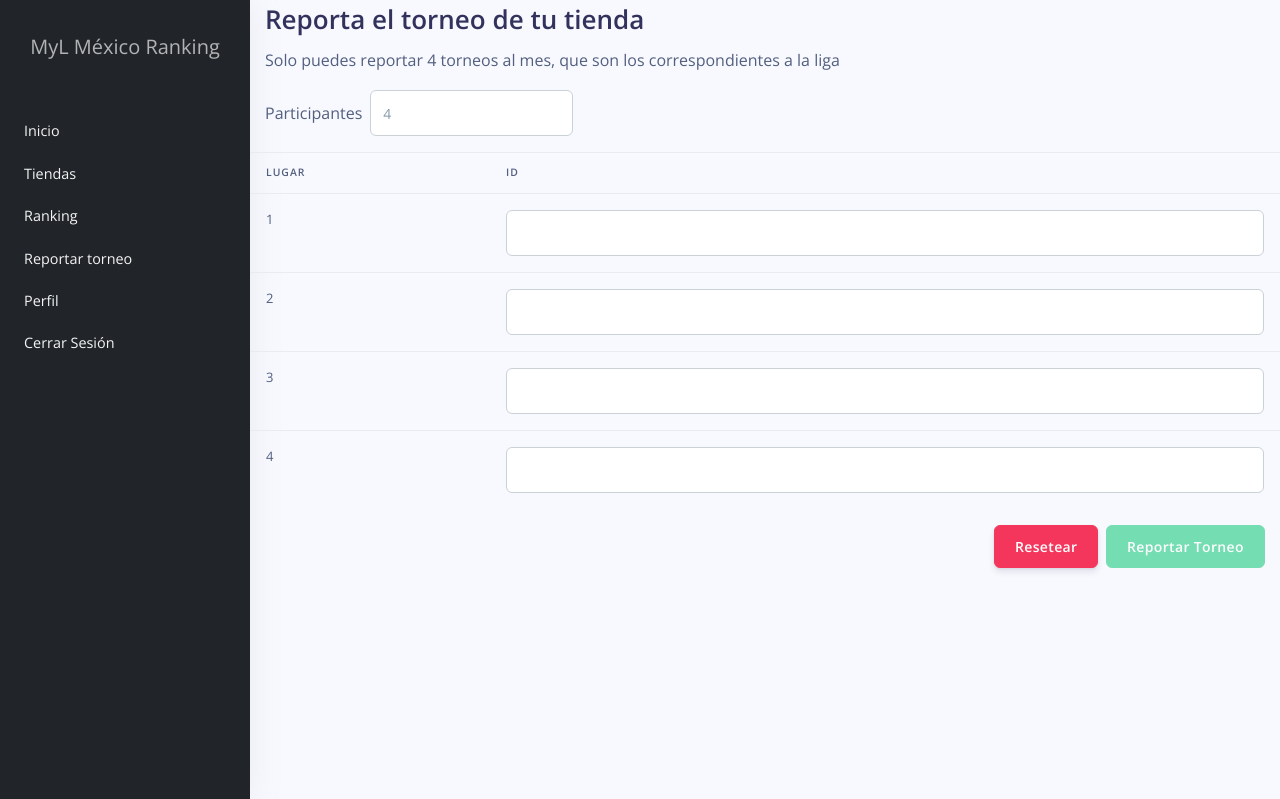
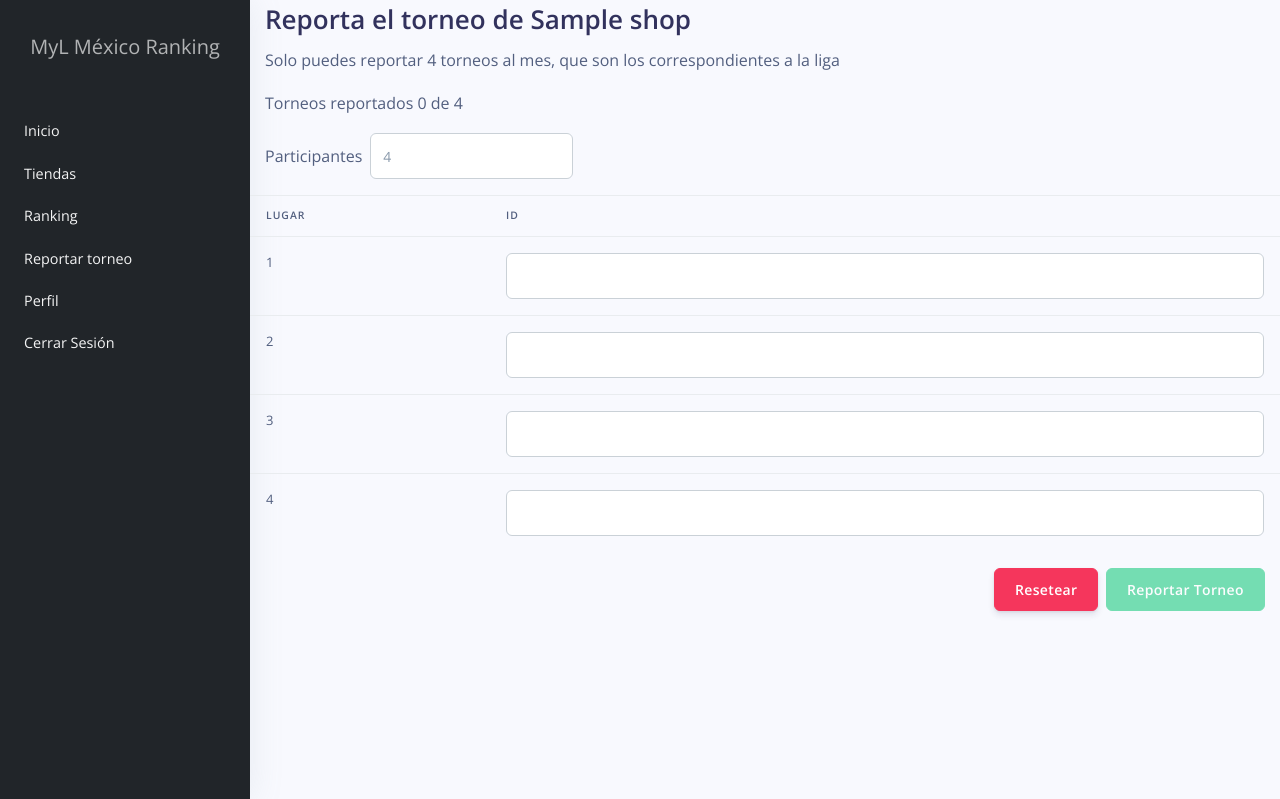
Before and after one commit to kevotovar/myl, a Django app: page /tournaments/report in a window 1280 px wide. Shown: the top 799 px of the page. Run offline with Django 3.2, Linux system fonts and the light colour scheme; a user stored in the database is signed in; tables that the repository leaves empty hold one stand-in row (values such as "Sample post"); some libraries are stand-ins or nearby versions.

Commit message:
Limit 4 tournaments

```diff
--- a/core/utils.py
+++ b/core/utils.py
@@ -1,8 +1,11 @@
 import collections
+import datetime
+from calendar import monthrange
+
+from django.utils import timezone
 
 
 def get_duplicates_from_list(list_to_be_checked):
-    print(list_to_be_checked)
     return [
         item for item, count in collections.Counter(list_to_be_checked) if count > 1
     ]
@@ -10,3 +13,26 @@ def get_duplicates_from_list(list_to_be_checked):
 
 def count_duplicates(list_to_be_counted):
     return len(list_to_be_counted) - len(set(list_to_be_counted))
+
+
+def get_current_time_with_tz():
+    return timezone.now()
+
+
+def get_start_date_and_end_date_from_datetime(
+    datetime_obj: datetime.datetime
+) -> (datetime.datetime, datetime.datetime):
+    month = datetime_obj.month
+    year = datetime_obj.year
+    datetime_monthrange = monthrange(month=month, year=year)
+    return (
+        datetime.datetime(month=month, year=year, day=datetime_monthrange[0]),
+        datetime.datetime(
+            month=month,
+            year=year,
+            day=datetime_monthrange[1],
+            hour=11,
+            minute=59,
+            second=59
+        ),
+    )
--- a/docker-compose.yml
+++ b/docker-compose.yml
@@ -7,6 +7,8 @@ services:
       - POSTGRES_USER=postgres
       - POSTGRES_PASSWORD=password
       - POSTGRES_DB=postgres
+    ports:
+      - "5432:5432"
   web:
     build: .
     command: ["./run_web.sh"]
--- a/statics/js/vue/tournaments-report.js
+++ b/statics/js/vue/tournaments-report.js
@@ -25,6 +25,7 @@ var app = new Vue({
   },
   methods: {
     sendTournamentReport: function () {
+      var self = this;
       var csrfmiddlewaretoken = $('input[name="csrfmiddlewaretoken"]').val();
       $.post(tournamentReportUrl, Object.assign({
           csrfmiddlewaretoken: csrfmiddlewaretoken,
@@ -32,15 +33,20 @@ var app = new Vue({
         .always(function () {
           swal('Mandando reporte');
           swal.showLoading();
+          self.disableSubmit = true;
         })
         .done(function(response) {
           swal(response.success, 'En 5 segundos se refrescara esta pantalla...');
+          setTimeout(function () {
+            location.reload();
+          }, 5000);
         })
         .fail(function (response) {
           swal({
             type: 'error',
             title: 'Ocurrio un error',
           });
+          self.disableSubmit = false;
         })
     },
     reset: function () {
--- a/templates/tournaments/report.html
+++ b/templates/tournaments/report.html
@@ -7,14 +7,18 @@
   <div class="container">
     <div class="row">
       <div class="col-12">
-        <h1>Reporta el torneo de tu tienda</h1>
+        <h1>Reporta el torneo de {{ shop.name }}</h1>
       </div>
       <div class="col-12">
         <p>
           Solo puedes reportar 4 torneos al mes, que son los correspondientes a la liga
         </p>
+        <p class="strong">
+          Torneos reportados {{ tournaments_count }} de 4
+        </p>
       </div>
-      <div class="col-12">
+      {% if tournaments_count < 4 %}
+        <div class="col-12">
         {% verbatim %}
           <div id="app">
             <div class="form-inline">
@@ -48,6 +52,11 @@
           </div>
         {% endverbatim %}
       </div>
+      {% else %}
+        <div class="col-12">
+          <h3>Ya has reportado todos los torneos del mes</h3>
+        </div>
+      {% endif %}
     </div>
   </div>
   <input type="hidden" id="tournament-report-url" value="{% url 'tournaments:report-send' %}" />
--- a/tournaments/views.py
+++ b/tournaments/views.py
@@ -4,14 +4,23 @@ from rest_framework import status
 from rest_framework.decorators import api_view
 from rest_framework.response import Response
 
-from core.utils import count_duplicates
+from core.utils import count_duplicates, get_current_time_with_tz, get_start_date_and_end_date_from_datetime
 from tournaments.models import Tournament, Participant
 from user.models import User
+from shops.models import Shop
 
 
 def tournaments_report(request):
-    store = request.user.shop
-    return render(request, 'tournaments/report.html')
+    shop_id = request.user.shop.id
+    shop = Shop.objects.get(id=shop_id)
+    current_time = get_current_time_with_tz()
+    (start_time, end_time) = get_start_date_and_end_date_from_datetime(datetime_obj=current_time)
+    tournaments_count = shop.tournaments.filter(created__gte=start_time, created__lte=end_time).count()
+    context = dict(
+        tournaments_count=tournaments_count,
+        shop=shop,
+    )
+    return render(request, 'tournaments/report.html', context=context)
 
 
 @api_view(['POST'])
--- a/user/models.py
+++ b/user/models.py
@@ -59,3 +59,7 @@ class User(AbstractBaseUser, PermissionsMixin, TimeStampedModel):
     @property
     def shop(self):
         return self.employee_shop.first().shop
+
+    @property
+    def played_tournaments(self):
+        return self.user_tournaments.count()
```
Also changed, not shown: templates/profile/index.html (+2 -6 lines).
